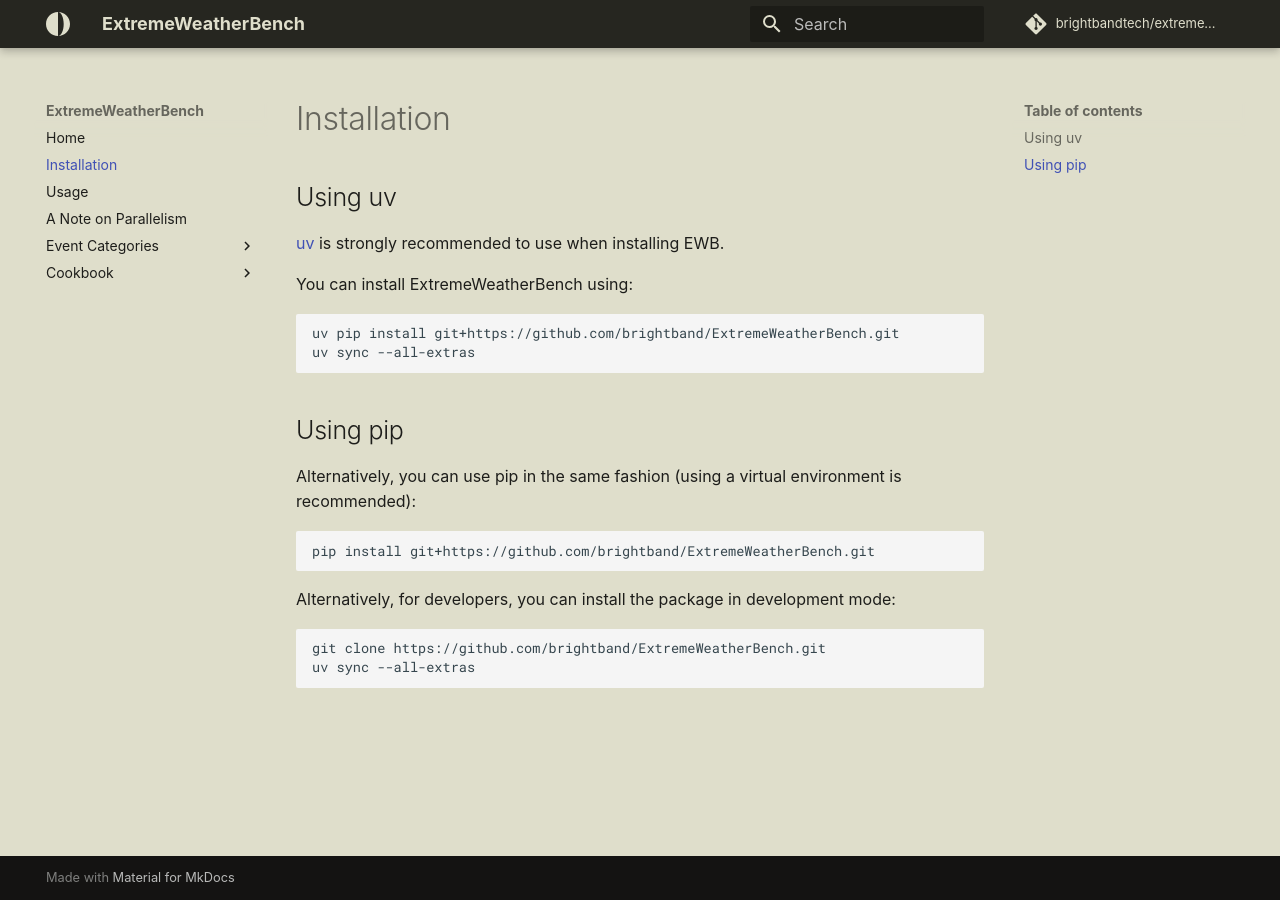
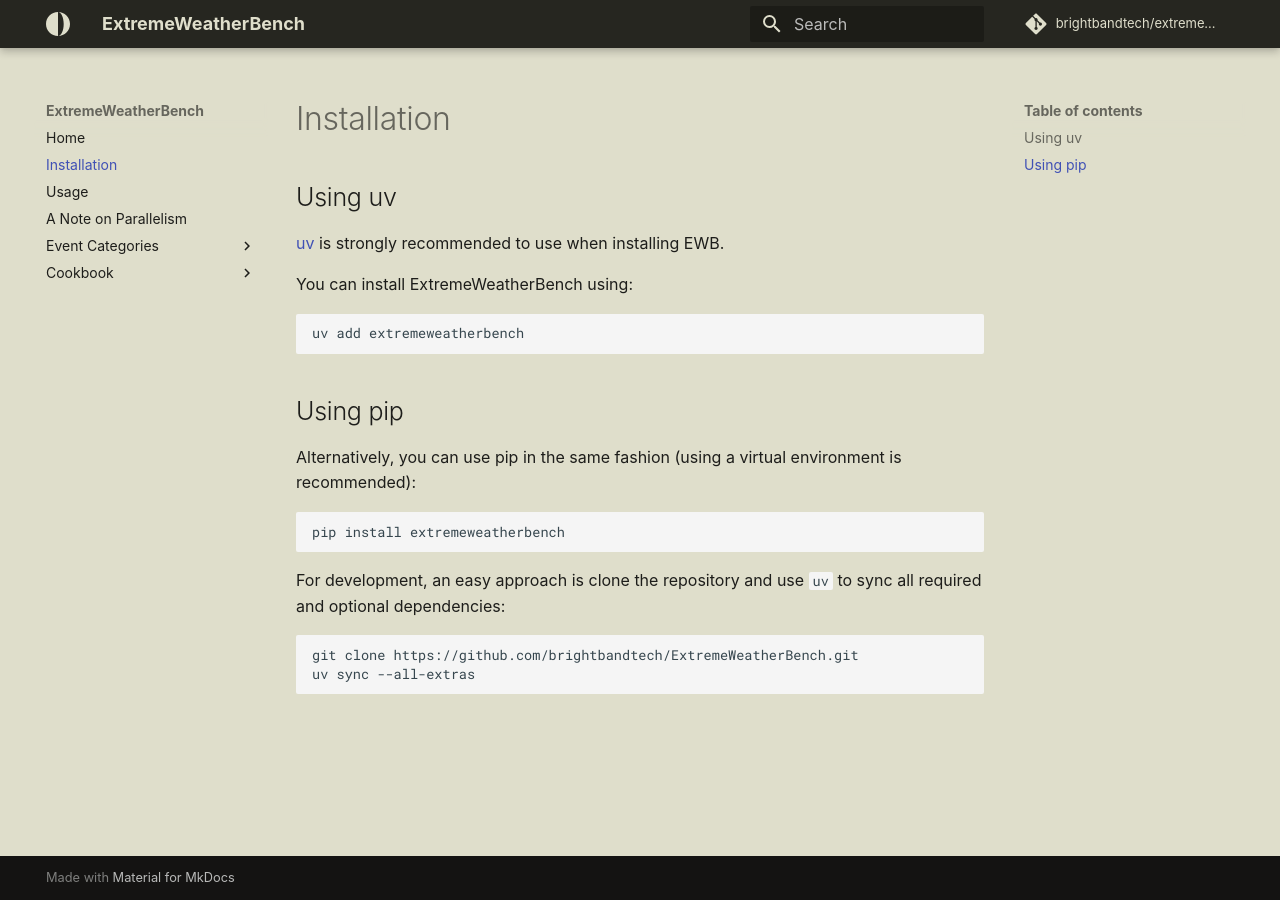
Before and after one commit to brightbandtech/ExtremeWeatherBench, an MkDocs documentation site: the page built from docs/installation.md, in a window 1280 px wide. Built offline with MkDocs 1.6.1 and Material for MkDocs 9.7.7, drawn with Linux system fonts in a browser that asks for light colours; comment, search, counter and statistics services are not loaded.

Commit message:
update install docs for pypi and fix typo in link

````diff
--- a/docs/installation.md
+++ b/docs/installation.md
@@ -5,20 +5,18 @@
 You can install ExtremeWeatherBench using:
 
 ```
-uv pip install git+https://github.com/brightband/ExtremeWeatherBench.git
-uv sync --all-extras
+uv add extremeweatherbench
 ```
 
 ## Using pip
 Alternatively, you can use pip in the same fashion (using a virtual environment is recommended):
 ```
-pip install git+https://github.com/brightband/ExtremeWeatherBench.git
+pip install extremeweatherbench
 ```
 
-Alternatively, for developers, you can install the package in development mode:
-
+For development, an easy approach is clone the repository and use `uv` to sync all required and optional dependencies:
 
 ```
-git clone https://github.com/brightband/ExtremeWeatherBench.git
+git clone https://github.com/brightbandtech/ExtremeWeatherBench.git
 uv sync --all-extras
 ```
````
